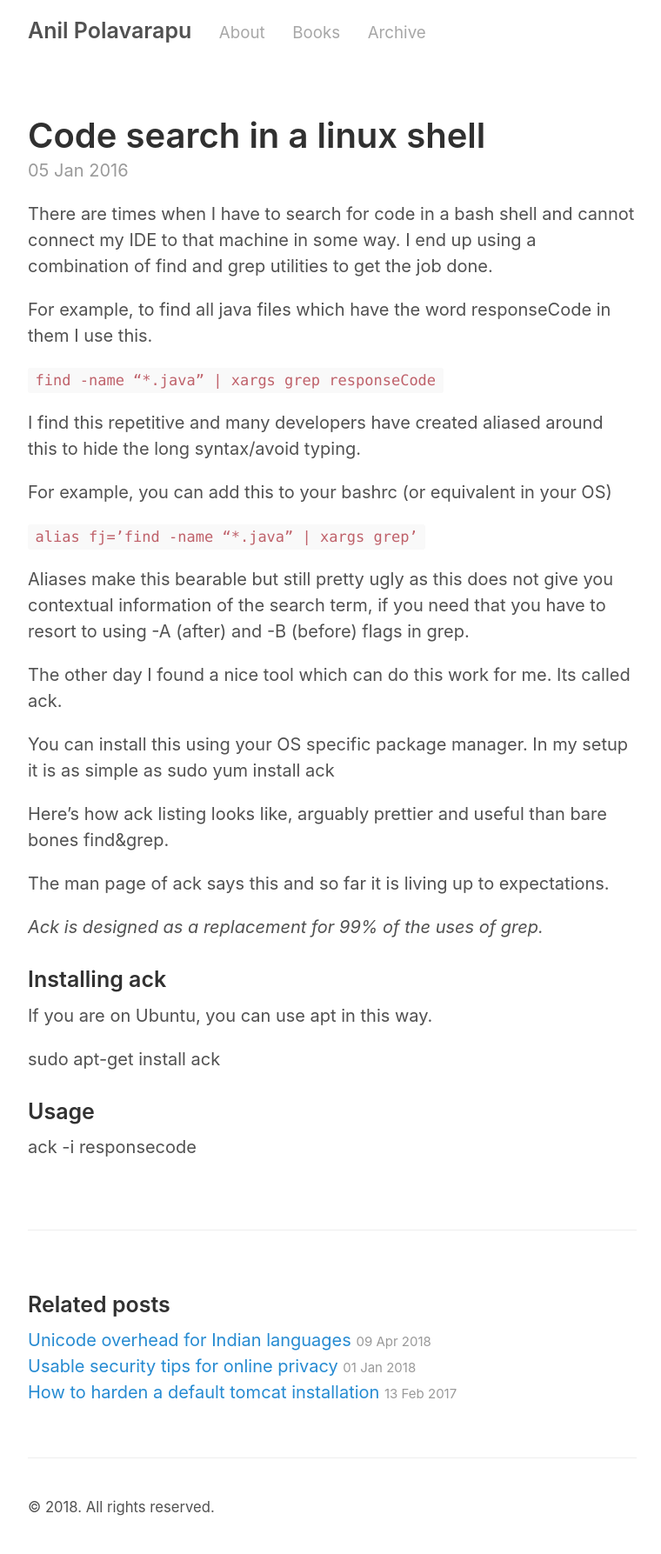
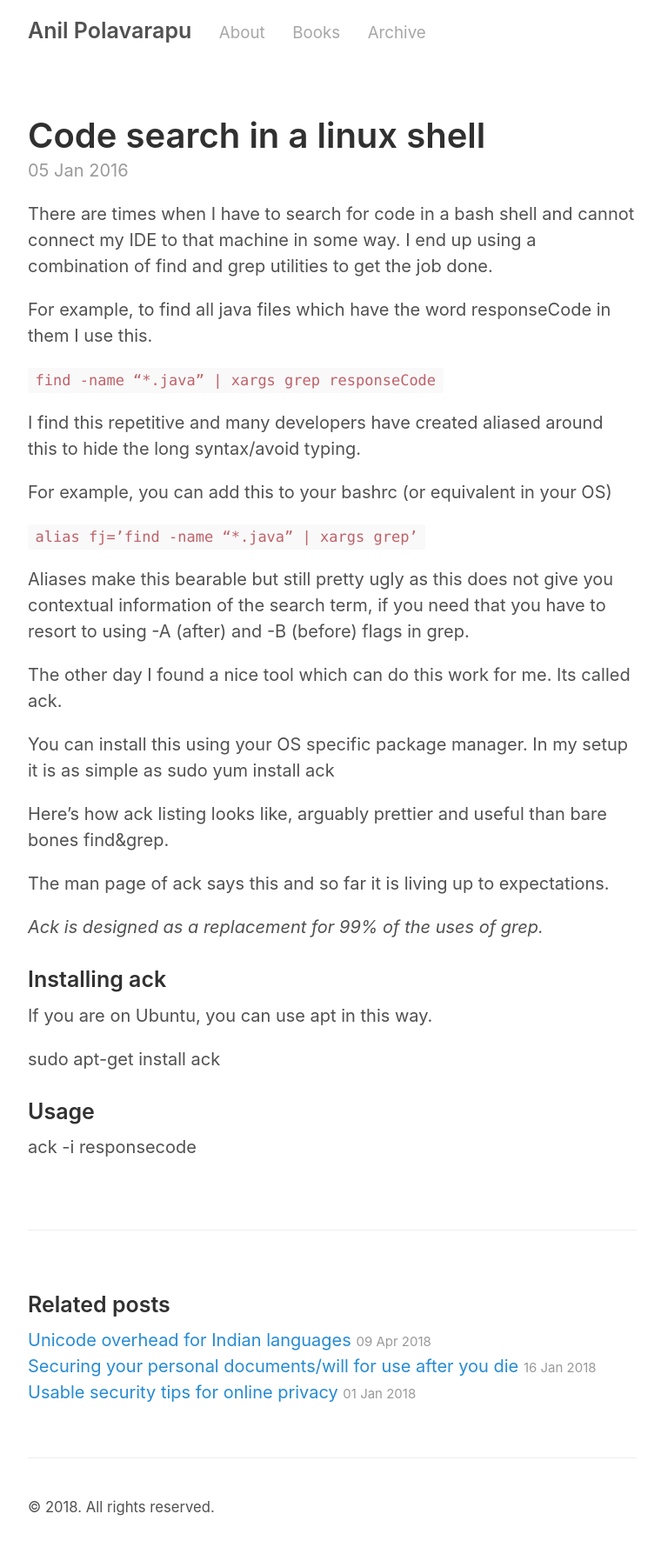
Before and after one commit to AnilPolavarapu/AnilPolavarapu.github.io, a Jekyll site: the page built from _posts/2016-01-05-code-search-with-ack.md, in a window 1280 px wide. Shown: the whole page at 87% size, without its empty margins (258-1018 px from the left). Built offline with Jekyll 4.4.1, drawn with Linux system fonts in a browser that asks for light colours.

Commit message:
Adding crypto concept post outline

```diff
--- a/_includes/head.html
+++ b/_includes/head.html
@@ -4,7 +4,7 @@
 
   <title>
     {% if page.title == "Home" %}
-      {{ site.title }} &middot; {{ site.tagline }}
+      {{ site.title }} {{ site.tagline }}
     {% else %}
       {{ page.title }} &middot; {{ site.title }}
     {% endif %}
--- /dev/null
+++ b/_posts/2018-01-16-jsse-terminology.md
@@ -0,0 +1,23 @@
+---
+layout: post
+title: Securing your personal documents/will for use after you die
+---
+
+There are too many terms referred in the JSSE spec and this post is an attempt to express those concepts in simpler sentences to aid in memorizing.
+----
+
+SecurityProvider
+
+SocketFactory
+
+Cipher
+
+CipherSuite
+
+KeyStore
+
+SecretKey
+
+PrivateKey
+
+PublicKey
```
Also changed, not shown: archive.md (+0 -1 lines).
